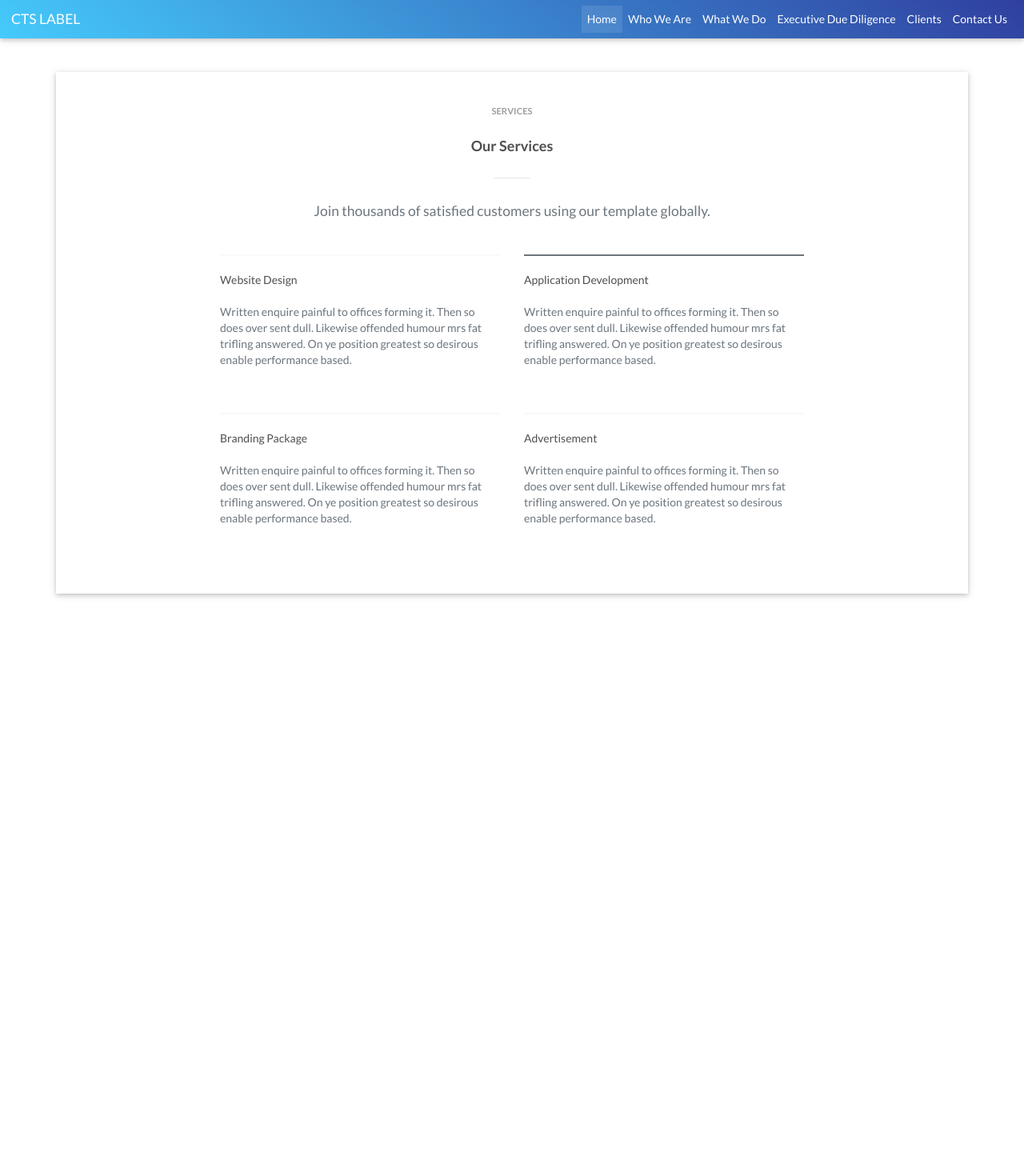
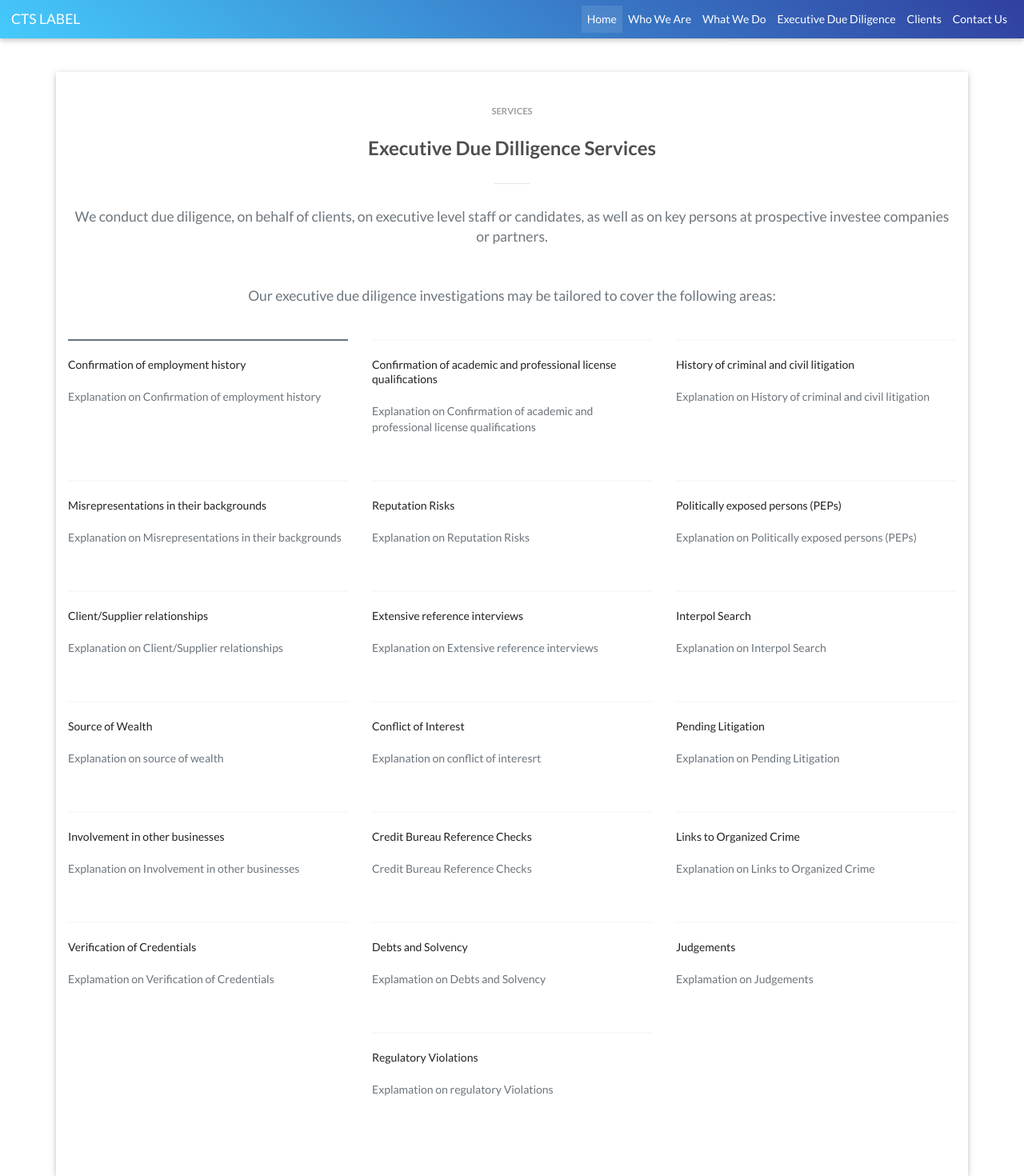
Before and after one commit to ankundn/CTL, a React (Create React App) app: page /executiveduediligence in a window 1280 px wide. Shown: the whole page at 80% size. Before the commit the page ends 800 px from the top, so only its background shows below. Built offline with nearby package versions, Linux system fonts and the light colour scheme.

Commit message:
Added the executive due diligence services offered

```diff
--- a/src/components/ExecutiveDueDilligence.js
+++ b/src/components/ExecutiveDueDilligence.js
@@ -4,58 +4,103 @@ import React from "react";
 const ExecutiveDueDilligence = () => {
   return (
 
-     <div class="container z-depth-1 my-5 py-5">
+     <div className="container z-depth-1 my-5 py-5">
+
+  <h6 className="font-weight-bold text-center grey-text text-uppercase small mb-4">Services</h6>
+  <h2 className="font-weight-bold text-center dark-grey-text pb-2">Executive Due Dilligence Services</h2>
+  <hr className="w-header my-4" />
+  <p className="lead text-center text-muted pt-2 mb-5"> We conduct due
+           diligence, on behalf of clients, on executive level staff or
+           candidates, as well as on key persons at prospective investee
+           companies or partners.</p>
+           <p className="lead text-center text-muted pt-2 mb-5">Our executive due diligence investigations may
+       be tailored to cover the following areas:</p>
+
+  <div className="row d-flex justify-content-center">
+  <div className="col-md-6 col-lg-5 col-xl-4">
+        <h5 className="font-weight-normal border-top border-secondary pt-4 mb-4">Confirmation of employment history</h5>
+        <p className="text-muted mb-5 pb-md-3">Explanation on Confirmation of employment history</p>
+      </div>
+
+      <div className="col-md-6 col-lg-5 col-xl-4">
+        <h5 className="font-weight-normal border-top border-light pt-4 mb-4">Confirmation of academic and professional license qualifications</h5>
+        <p className="text-muted mb-5 pb-md-3">Explanation on Confirmation of academic and professional license qualifications</p>
+      </div>
+      <div className="col-md-6 col-lg-5 col-xl-4">
+        <h5 className="font-weight-normal border-top border-light pt-4 mb-4">History of criminal and civil litigation</h5>
+        <p className="text-muted mb-5 pb-md-3">Explanation on History of criminal and civil litigation</p>
+      </div>
+      <div className="col-md-6 col-lg-5 col-xl-4">
+        <h5 className="font-weight-normal border-top border-light pt-4 mb-4">Misrepresentations in their backgrounds</h5>
+        <p className="text-muted mb-5 pb-md-3">Explanation on Misrepresentations in their backgrounds</p>
+      </div>
+      <div className="col-md-6 col-lg-5 col-xl-4">
+        <h5 className="font-weight-normal border-top border-light pt-4 mb-4">Reputation Risks</h5>
+        <p className="text-muted mb-5 pb-md-3">Explanation on Reputation Risks</p>
+      </div>
+
+      <div className="col-md-6 col-lg-5 col-xl-4">
+        <h5 className="font-weight-normal border-top border-light pt-4 mb-4">Politically exposed persons (PEPs)</h5>
+        <p className="text-muted mb-5 pb-md-3">Explanation on Politically exposed persons (PEPs)</p>
+      </div>
+
+      <div className="col-md-6 col-lg-5 col-xl-4">
+        <h5 className="font-weight-normal border-top border-light pt-4 mb-4">Client/Supplier relationships</h5>
+        <p className="text-muted mb-5 pb-md-3">Explanation on Client/Supplier relationships</p>
+      </div>
+
+      <div className="col-md-6 col-lg-5 col-xl-4">
+        <h5 className="font-weight-normal border-top border-light pt-4 mb-4">Extensive reference interviews</h5>
+        <p className="text-muted mb-5 pb-md-3">Explanation on Extensive reference interviews</p>
+      </div>
+      <div className="col-md-6 col-lg-5 col-xl-4">
+        <h5 className="font-weight-normal border-top border-light pt-4 mb-4">Interpol Search</h5>
+        <p className="text-muted mb-5 pb-md-3">Explanation on Interpol Search</p>
+      </div>
+      <div className="col-md-6 col-lg-5 col-xl-4">
+        <h5 className="font-weight-normal border-top border-light pt-4 mb-4">Source of Wealth</h5>
+        <p className="text-muted mb-5 pb-md-3">Explanation on source of wealth</p>
+      </div>
+      <div className="col-md-6 col-lg-5 col-xl-4">
+        <h5 className="font-weight-normal border-top border-light pt-4 mb-4">Conflict of Interest</h5>
+        <p className="text-muted mb-5 pb-md-3">Explanation on conflict of interesrt</p>
+      </div>
+      <div className="col-md-6 col-lg-5 col-xl-4">
+        <h5 className="font-weight-normal border-top border-light pt-4 mb-4">Pending Litigation</h5>
+        <p className="text-muted mb-5 pb-md-3">Explanation on Pending Litigation</p>
+      </div>
+      <div className="col-md-6 col-lg-5 col-xl-4">
+        <h5 className="font-weight-normal border-top border-light pt-4 mb-4">Involvement in other businesses</h5>
+        <p className="text-muted mb-5 pb-md-3">Explanation on Involvement in other businesses</p>
+      </div>
+      <div className="col-md-6 col-lg-5 col-xl-4">
+        <h5 className="font-weight-normal border-top border-light pt-4 mb-4">Credit Bureau Reference Checks</h5>
+        <p className="text-muted mb-5 pb-md-3">Credit Bureau Reference Checks</p>
+      </div>
+      <div className="col-md-6 col-lg-5 col-xl-4">
+        <h5 className="font-weight-normal border-top border-light pt-4 mb-4">Links to Organized Crime</h5>
+        <p className="text-muted mb-5 pb-md-3">Explanation on Links to Organized Crime</p>
+      </div>
+      <div className="col-md-6 col-lg-5 col-xl-4">
+        <h5 className="font-weight-normal border-top border-light pt-4 mb-4">Verification of Credentials</h5>
+        <p className="text-muted mb-5 pb-md-3">Explamation on Verification of Credentials</p>
+      </div>
+      <div className="col-md-6 col-lg-5 col-xl-4">
+        <h5 className="font-weight-normal border-top border-light pt-4 mb-4">Debts and Solvency</h5>
+        <p className="text-muted mb-5 pb-md-3">Explamation on Debts and Solvency</p>
+      </div>
+      <div className="col-md-6 col-lg-5 col-xl-4">
+        <h5 className="font-weight-normal border-top border-light pt-4 mb-4">Judgements</h5>
+        <p className="text-muted mb-5 pb-md-3">Explamation on Judgements</p>
+      </div>
+      <div className="col-md-6 col-lg-5 col-xl-4">
+        <h5 className="font-weight-normal border-top border-light pt-4 mb-4">Regulatory Violations</h5>
+        <p className="text-muted mb-5 pb-md-3">Explamation on regulatory Violations</p>
+      </div>
 
 
+    <div className="w-100"></div>
 
-
-  {/* <style>
-    .border-top {
-      border-top-width: 2px !important;
-    }
-  </style> */}
-
-  <h6 class="font-weight-bold text-center grey-text text-uppercase small mb-4">Services</h6>
-  <h3 class="font-weight-bold text-center dark-grey-text pb-2">Our Services</h3>
-  <hr class="w-header my-4" />
-  <p class="lead text-center text-muted pt-2 mb-5">Join thousands of satisfied customers using our template
-    globally.</p>
-
-  <div class="row d-flex justify-content-center">
-
-    <div class="col-md-6 col-lg-5 col-xl-4">
-      <h5 class="font-weight-normal border-top border-light pt-4 mb-4"><a class="dark-grey-text" href="#">Website
-          Design</a></h5>
-      <p class="text-muted mb-5 pb-md-3">Written enquire painful to offices forming it. Then so does over sent
-        dull. Likewise offended humour mrs
-        fat trifling answered. On ye position greatest so desirous enable performance based.</p>
-    </div>
-
-    <div class="col-md-6 col-lg-5 col-xl-4">
-      <h5 class="font-weight-normal border-top border-secondary pt-4 mb-4"><a class="dark-grey-text"
-          href="#">Application Development</a></h5>
-      <p class="text-muted mb-5 pb-md-3">Written enquire painful to offices forming it. Then so does over sent
-        dull. Likewise offended humour mrs
-        fat trifling answered. On ye position greatest so desirous enable performance based.</p>
-    </div>
-
-    <div class="w-100"></div>
-
-    <div class="col-md-6 col-lg-5 col-xl-4">
-      <h5 class="font-weight-normal border-top border-light pt-4 mb-4"><a class="dark-grey-text" href="#">Branding
-          Package</a></h5>
-      <p class="text-muted mb-5">Written enquire painful to offices forming it. Then so does over sent dull.
-        Likewise offended humour mrs
-        fat trifling answered. On ye position greatest so desirous enable performance based.</p>
-    </div>
-
-    <div class="col-md-6 col-lg-5 col-xl-4">
-      <h5 class="font-weight-normal border-top border-light pt-4 mb-4"><a class="dark-grey-text"
-          href="#">Advertisement</a></h5>
-      <p class="text-muted mb-5">Written enquire painful to offices forming it. Then so does over sent dull.
-        Likewise offended humour mrs
-        fat trifling answered. On ye position greatest so desirous enable performance based.</p>
-    </div>
 
   </div>
   </div>
```
